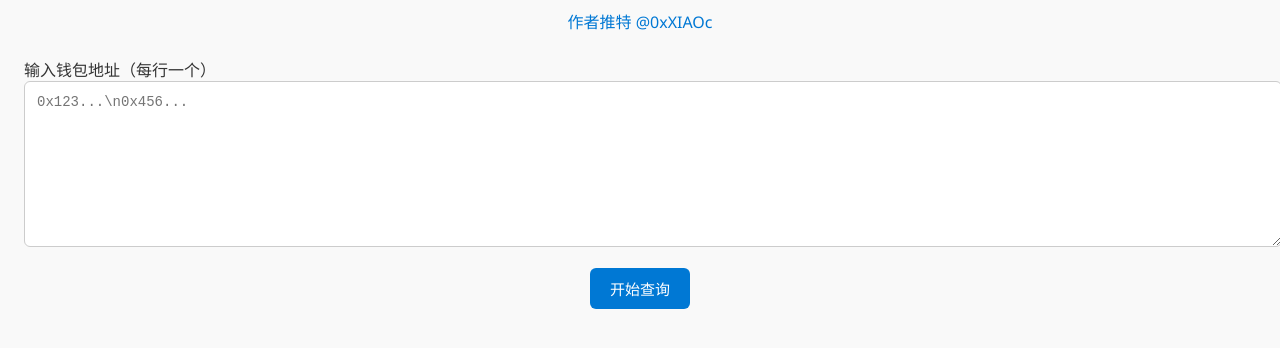
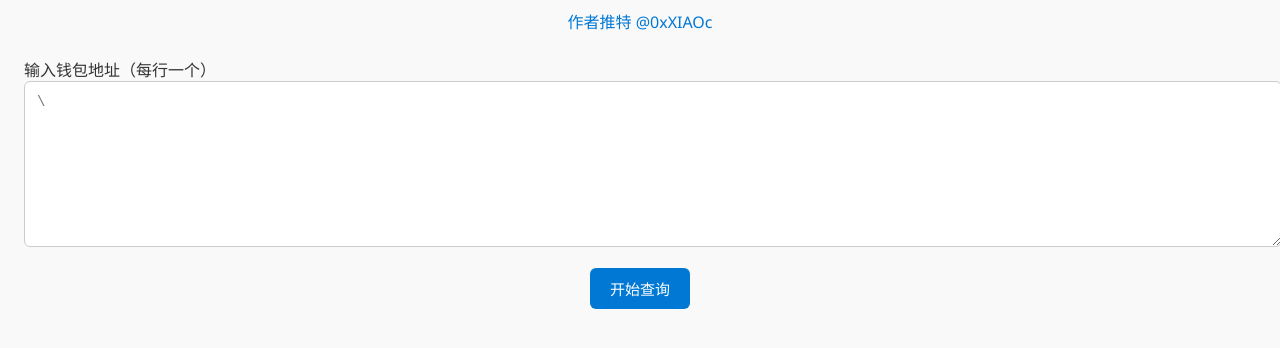
Before and after one commit to 7CCCCC21X/opensea, a plain HTML site: page index.html in a window 1280 px wide. Shown: the part 94-442 px from the top of the page. Drawn offline with Linux system fonts and the light colour scheme.

Commit message:
Update index.html

```diff
--- a/index.html
+++ b/index.html
@@ -29,7 +29,7 @@
   </div>
 
   <label for="addresses">输入钱包地址（每行一个）</label>
-  <textarea id="addresses" placeholder="0x123...\n0x456..."></textarea>
+  <textarea id="addresses" placeholder="\"></textarea>
 
   <div class="controls">
     <button id="queryBtn">开始查询</button>
```
